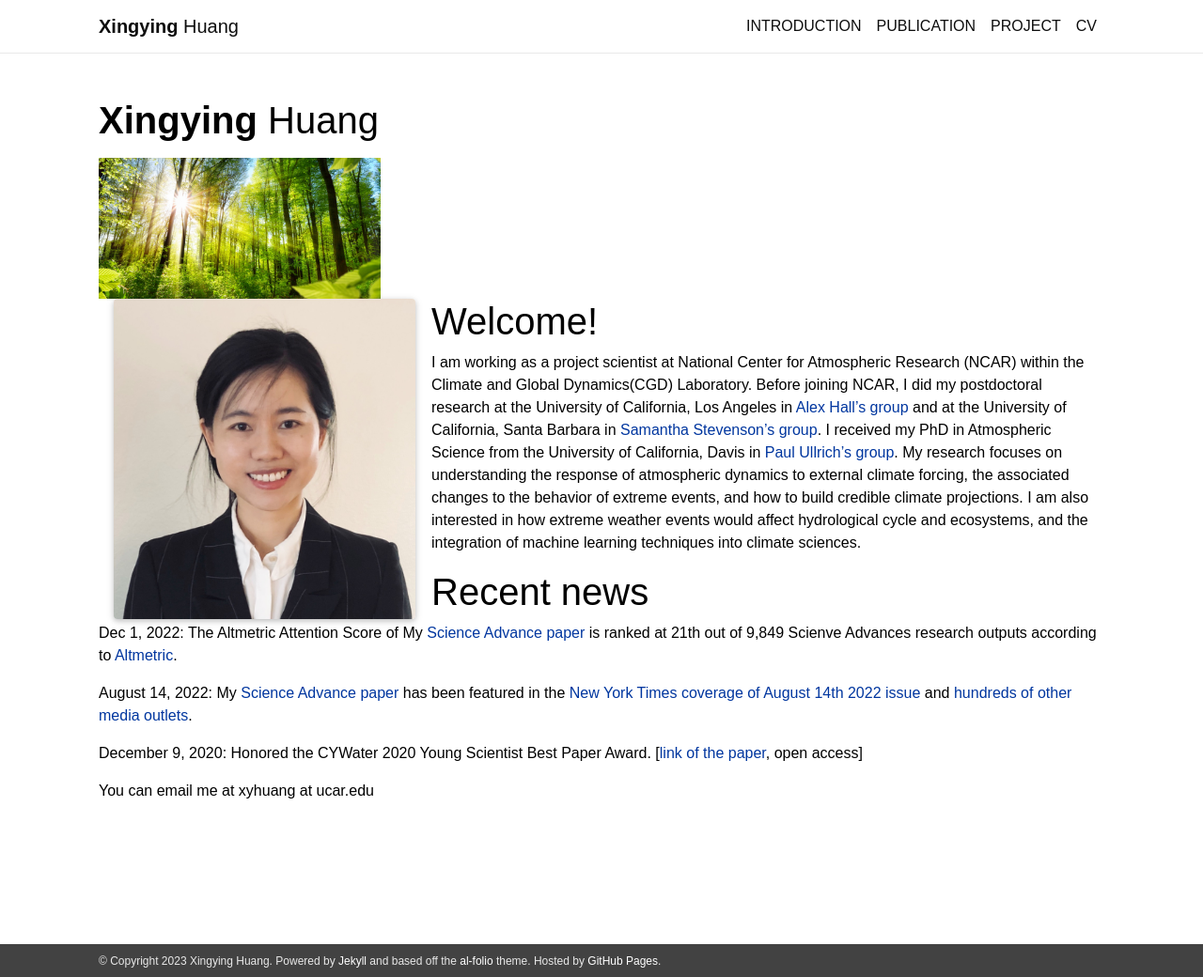
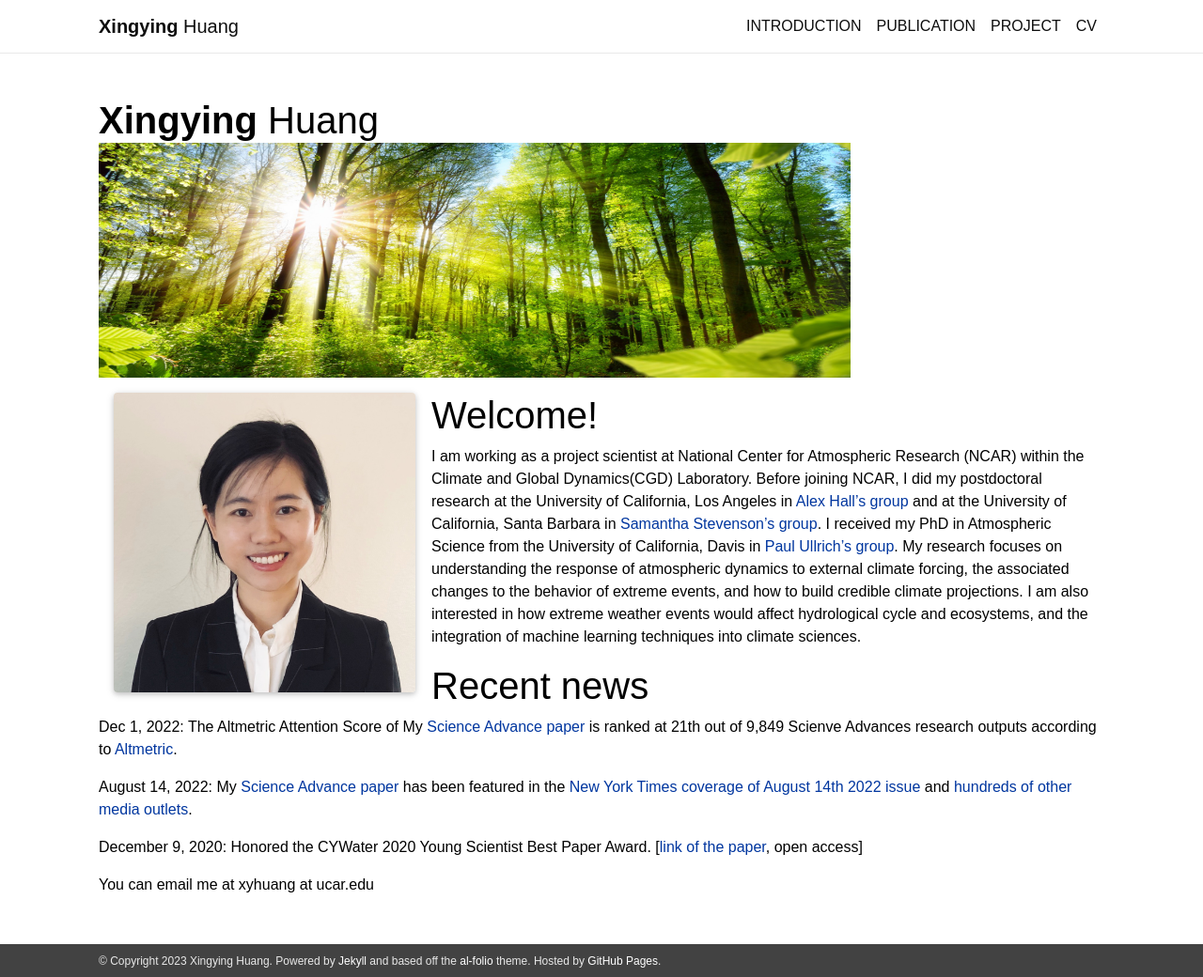
Before and after one commit to Xingyhuang/new_xingyhuang.github.io, a Jekyll site: the page built from _pages/about.md, in a window 1280 px wide and 1040 px high. Shown: the whole window at 94% size. Built offline with Jekyll 4.4.1, drawn with Linux system fonts in a browser that asks for light colours; nearby versions of some CDN libraries; a style sheet for code colours, icons or effects is not loaded.

Commit message:
update header image

```diff
--- a/_layouts/about.html
+++ b/_layouts/about.html
@@ -7,9 +7,9 @@ layout: default
   <header class="post-header">
     <h1 class="post-title">
      {% if site.title == blank %}{{ site.title }}{% else %}<span class="font-weight-bold">{{ site.first_name }}</span> {{ site.middle_name }}  {{ site.last_name }}{% endif %}
+     <img src="../assets/img/home_image.jpg" height="250" width="800">
     </h1>
      <p class="desc">{{ page.description }}</p>
-     <img src="../assets/img/home_image.jpg" height="150">
   </header>
 
   <article>
--- a/_pages/about.md
+++ b/_pages/about.md
@@ -22,6 +22,9 @@ selected_papers: false # includes a list of papers marked as "selected={true}"
 
 I am working as a project scientist at National Center for Atmospheric Research (NCAR) within the Climate and Global Dynamics(CGD) Laboratory. Before joining NCAR, I did my postdoctoral research at the University of California, Los Angeles in [Alex Hall's group](https://dept.atmos.ucla.edu/alexhall/home) and at the University of California, Santa Barbara in [Samantha Stevenson's group](https://www.samanthalstevenson.com/). I received my PhD in Atmospheric Science from the University of California, Davis in [Paul Ullrich's group](https://climate.ucdavis.edu/). My research focuses on understanding the response of atmospheric dynamics to external climate forcing, the associated changes to the behavior of extreme events, and how to build credible climate projections. I am also interested in how extreme weather events would affect hydrological cycle and ecosystems, and the integration of machine learning techniques into climate sciences.
 
+
+
+
 # Recent news
 
 **Dec 1, 2022:** The Altmetric Attention Score of My <a href='https://www.science.org/doi/10.1126/sciadv.abq0995'>Science Advance paper </a> is ranked at 21th out of 9,849 Scienve Advances research outputs according to <a href='https://scienceadvances.altmetric.com/details/134020757#score'>Altmetric</a>.
```
Also changed, not shown: assets/img/xy_photo.png.
